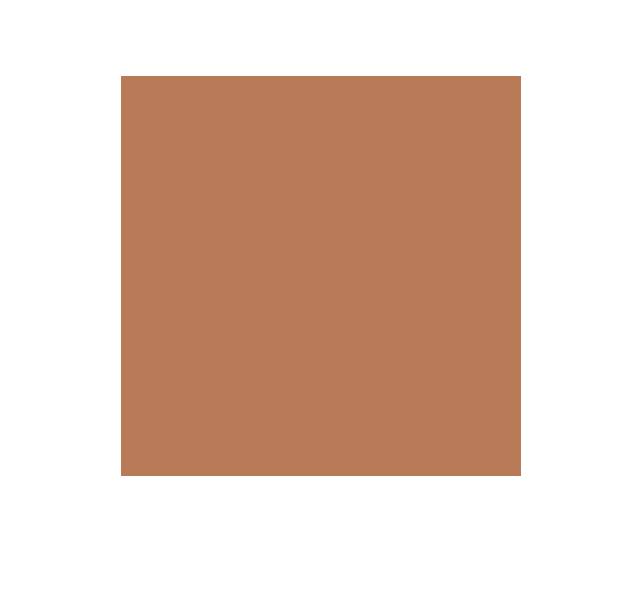
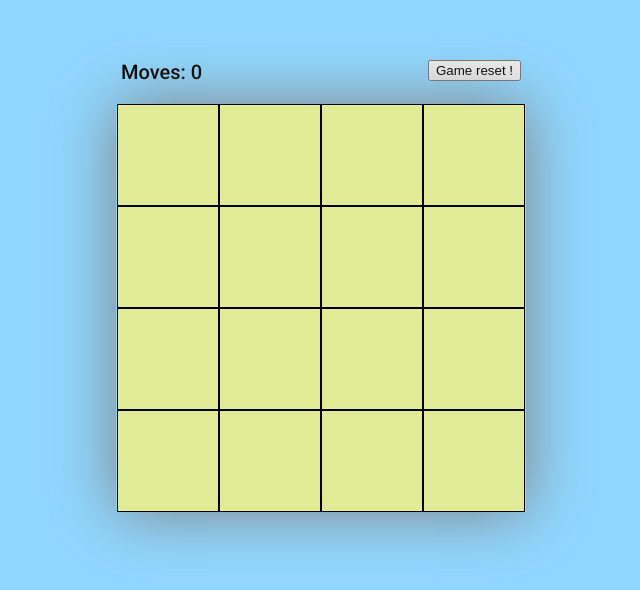
Before and after one commit to JOlszlegier/MemoProject, a plain HTML site: page index.html in a window 1280 px wide. Shown: the part 124-714 px from the top of the page, without its empty margins (319-959 px from the left). Drawn offline with Linux system fonts and the light colour scheme.

Commit message:
working, added click counter and alert after won game

```diff
--- a/index.html
+++ b/index.html
@@ -9,13 +9,22 @@
 
     <link rel="stylesheet" href="styles.css">
     <script src="script.js" defer></script>
+    <link rel="preconnect" href="https://fonts.googleapis.com">
+    <link rel="preconnect" href="https://fonts.gstatic.com" crossorigin>
+    <link href="https://fonts.googleapis.com/css2?family=Roboto:wght@500&display=swap" rel="stylesheet">
 
 </head>
 <body>
     <div class="mainFlex">
+        <p class="scoreBox">Moves:
+            <a id="clicks" >0</a>
+            <button class="buttonStyle" onclick="reset()">Game reset !</button>
+        </p>
+
         <div class="gameBox">
 
         </div>
+
     </div>
 
 
--- a/script.js
+++ b/script.js
@@ -26,12 +26,12 @@ const deckArray = [
             img: 'Parrots100.jpg'
         },
         {
-            name:'squirrel',
-            img: 'squirrel100.jpg'
+            name:'dino',
+            img: 'dino100.jpg'
         },
         {
-            name:'squirrel',
-            img: 'squirrel100.jpg'
+            name:'dino',
+            img: 'dino100.jpg'
         },
         {
             name:'frog',
@@ -75,33 +75,88 @@ const shuffledDeck = (array) => {
     }
 }
 
-
+const clickedCards = [];
+const clickedCardsId = [];
+const doneCards = [];
+let clicks = 0;
+let moves = 0;
 shuffledDeck(deckArray);
 
 
-const namesDeck =deckArray.map((cards) => {return cards.name});
 
 
-//TODO : make this one better
 const createDeck = () => {
+    const namesDeck =deckArray.map((cards) => {return cards.name});
+
     for(let i=0;i<namesDeck.length;i++) {
         const card = document.createElement('img');
 
-        // card.setAttribute('src',deckArray[i].img)
-        card.setAttribute('src','blank.jpg')
+        card.setAttribute('src','tile.jpg')
         card.setAttribute('data-id',i);
+        card.setAttribute('class','singleBox');
+
+        card.addEventListener('click',e =>{
+            clickCounter();
+        })
+
+
+        card.addEventListener('click', e =>{
+
+            card.setAttribute('src',deckArray[i].img)
+            clickedCards.push(namesDeck[i]);
+            clickedCardsId.push(i);
+
+            if(clickedCards.length === 2)
+            {
+                setTimeout(scoreCheck,300);
+            }
+        })
 
         box.append(card);
+
     }
 }
 
-const images = document.querySelectorAll("img");
+const scoreCheck = () =>{
+    const cards = document.querySelectorAll('img');
+    if(clickedCards[0] === clickedCards[1]) {
+        doneCards.push(clickedCards);
+    }
+    else {
+        cards[clickedCardsId[0]].setAttribute('src','tile.jpg');
+        cards[clickedCardsId[1]].setAttribute('src','tile.jpg');
+    }
+    clickedCards.length = [];
+    clickedCardsId.length = [];
+    if(doneCards.length === deckArray.length/2){
+        alert("You won !");
+        location.reload();
+    }
+}
 
-const click = () =>{
-
-
-
+const clickCounter = () =>{
+    clicks +=1;
+    moves=clicks/2;
+    moves=Math.floor(moves);
+    document.getElementById("clicks").innerHTML = moves;
 }
 
 
+const deckRemove = () => {
+
+    const card = document.querySelectorAll("#singleBox")
+    card.remove();
+
+}
+const reset = () =>{
+    deckRemove();
+    // moves = 0;
+    // doneCards.length =[];
+    // clickedCards.length = [];
+    // clickedCardsId.length = [];
+    // clicks = 0;
+    // shuffledDeck(deckArray);
+    // createDeck();
+
+}
 createDeck();
--- a/styles.css
+++ b/styles.css
@@ -1,7 +1,11 @@
 html, body {
     margin: 0;
     height: 100%;
-    overflow: hidden
+    overflow: hidden;
+    /*background-color: #93A392;*/
+    background-color: #90D7FF;
+    font-family: 'Roboto', sans-serif;
+    font-size: 20px;
 }
 
 .mainFlex
@@ -10,12 +14,27 @@ html, body {
     align-items: center;
     justify-content: center;
     min-height: 100vh;
+    flex-direction: column;
+    text-align: left;
 }
 .gameBox{
     display: flex;
     align-items: center;
     justify-content: center;
     flex-wrap: wrap;
+    width: 410px;
+    height: 408px;
+    box-shadow: 0 0 3em grey;
+}
+
+.singleBox{
+    border: black  solid 1px;
+}
+
+.scoreBox{
     width: 400px;
-    height: 400px;
 }
+
+.buttonStyle{
+    float: right;
+}
```
Also changed, not shown: Dog100.jpg, Pig100.jpg, dino100.jpg (added), tile.jpg (added).
